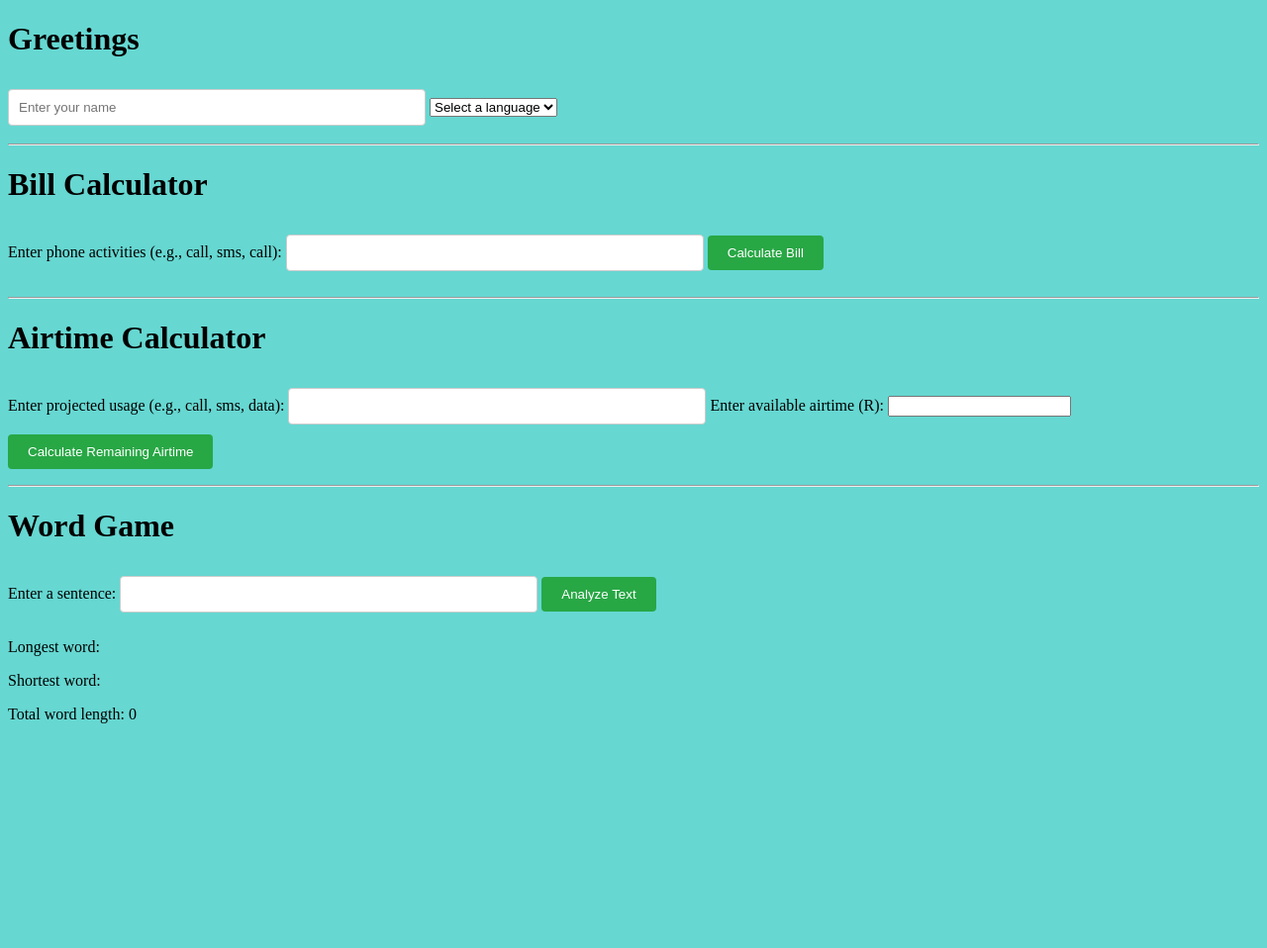
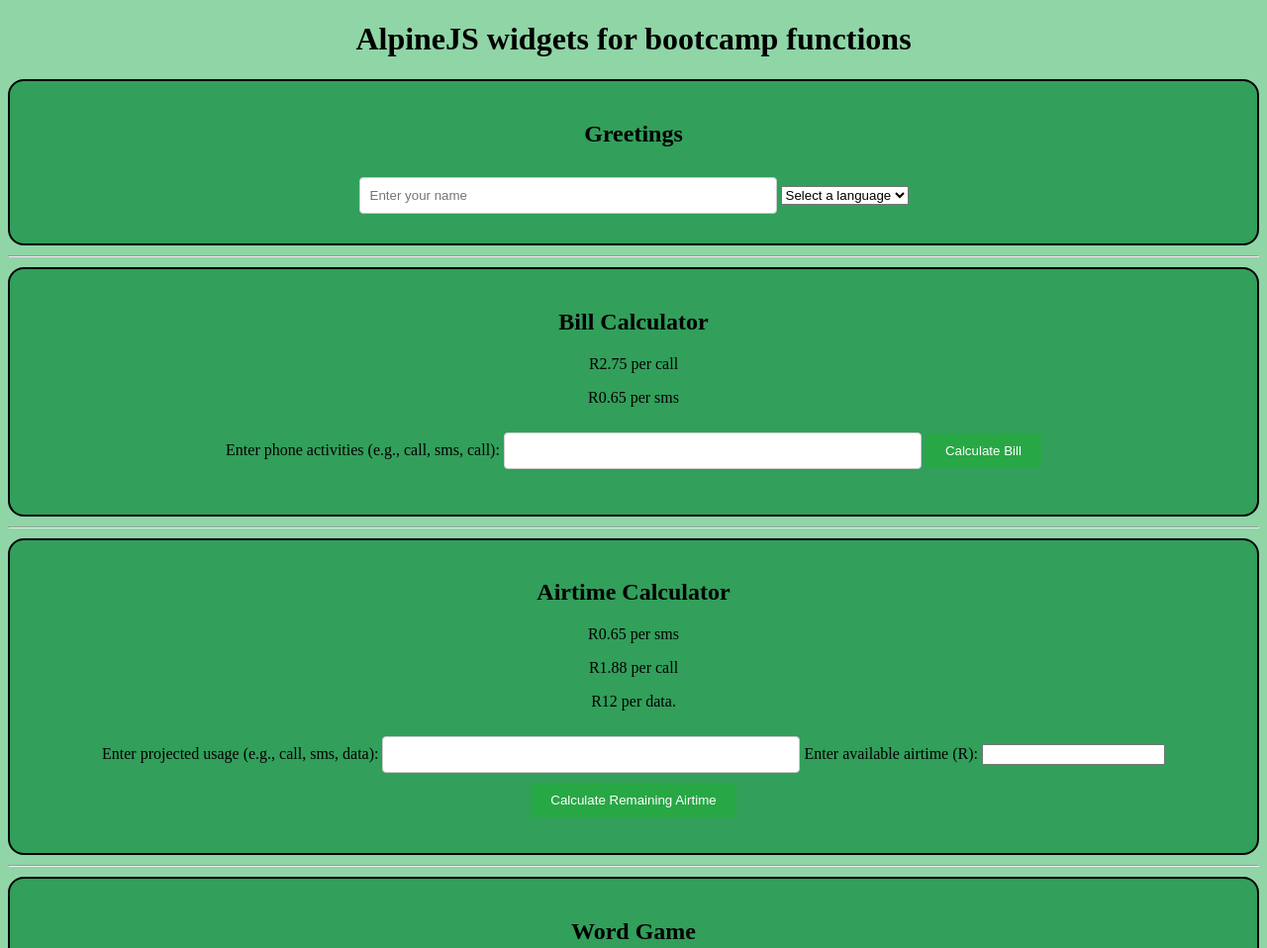
Before and after one commit to vincenthleko/alpinejs-bootcamp-widgets, a plain HTML site: page index.html in a window 1280 px wide. Shown: the top 958 px of the page at 99% size. Before the commit the page ends 800 px from the top, so only its background shows below. Drawn offline with nearby package versions, Linux system fonts and the light colour scheme.

Commit message:
corrected greet function

```diff
--- a/index.html
+++ b/index.html
@@ -14,7 +14,7 @@
     <script src="wordGame.js"></script>
     <style>
       body {
-        background-color: #66d7d1;
+        background-color: #8FD5A6;
       }
 
       input[type="text"] {
@@ -39,27 +39,41 @@
       button:hover {
         background-color: #218838;
       }
+
+      .row {
+        border: 2px solid black;
+        padding: 20px;
+        margin: 10px 0;
+        text-align: center;
+        background-color: #329F5B;
+        border-radius: 1em;
+      }
+
+      h1 {
+        text-align: center;
+      }
     </style>
   </head>
   <body>
-
-    <div x-data="greetComponent">
-      <h1>Greetings</h1>
+    <h1>AlpineJS widgets for bootcamp functions</h1>
+    <div x-data="greetComponent" class="row">
+      <h2>Greetings</h2>
       <input type="text" x-model="name" placeholder="Enter your name" />
       <select x-model="lang" @change="languageSelected = true">
         <option value="">Select a language</option>
         <option value="en">English</option>
         <option value="sp">Sepedi</option>
-        <option value="zu">Zulu</option>
-        <option value="sh">Swahili</option>
+        <option value="fr">isiZulu</option>
+        <option value="it">Swahili</option>
       </select>
-      <p x-show="languageSelected" x-text="greeting"></p>
+      <p x-show="languageSelected && name" x-text="greeting"></p>
     </div>
+    <hr>
 
-    <hr />
-
-    <div x-data="phoneBillComponent">
-      <h1>Bill Calculator</h1>
+    <div x-data="phoneBillComponent" class="row">
+      <h2>Bill Calculator</h2>
+      <p>R2.75 per call</p>
+      <p>R0.65 per sms</p>
       <label for="phoneString"
         >Enter phone activities (e.g., call, sms, call):</label
       >
@@ -67,10 +81,14 @@
       <button @click="calculateBill">Calculate Bill</button>
       <p x-text="billAmount"></p>
     </div>
-    <hr />
+    <hr>
 
-    <div x-data="airtimeComponent">
-      <h1>Airtime Calculator</h1>
+    <div x-data="airtimeComponent" class="row">
+      <h2>Airtime Calculator</h2>
+      <p>R0.65 per sms</p>
+      <p>R1.88 per call</p>
+      <p>R12 per data.</p>
+
       <label for="usageString"
         >Enter projected usage (e.g., call, sms, data):</label
       >
@@ -83,10 +101,10 @@
 
       <p x-text="remainingAirtime"></p>
     </div>
-    <hr />
+    <hr>
 
-    <div x-data="textAnalysisComponent">
-      <h1>Word Game</h1>
+    <div x-data="textAnalysisComponent" class="row">
+      <h2>Word Game</h2>
       <label for="sentence">Enter a sentence:</label>
       <input type="text" id="sentence" x-model="sentence" />
 
```
Also changed, not shown: greet.js (+22 -0 lines).
